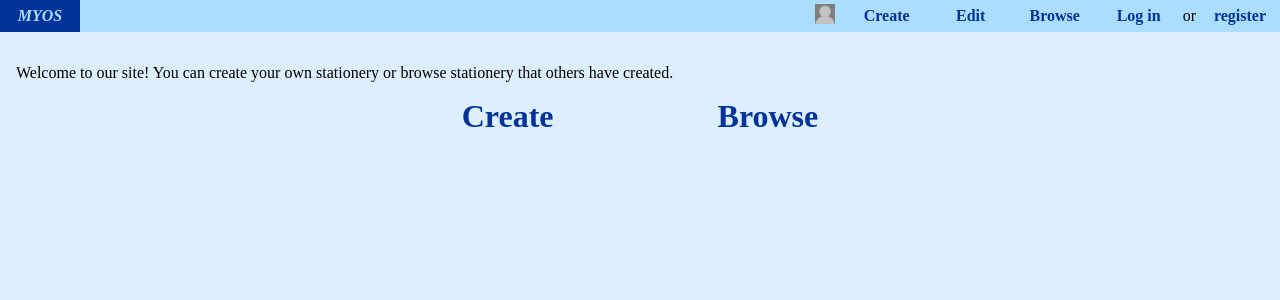
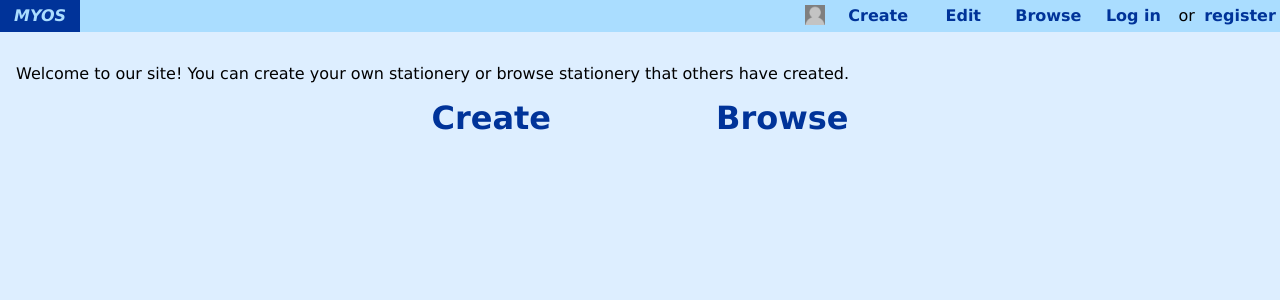
Before and after one commit to annawu030/MYO-Stationery, a PHP site: page /index.php in a window 1280 px wide. Shown: the top 300 px of the page. Run offline with PHP 8.4, Linux system fonts and the light colour scheme.

Commit message:
force that sans-serif!

```diff
--- a/css/style.css
+++ b/css/style.css
@@ -20,6 +20,7 @@ body {
     /* to make nav and hr touch page sides */
     margin: 0;
     background-color: #def;
+    font-family: Verdana, sans-serif;
 }
 
 a {
```
